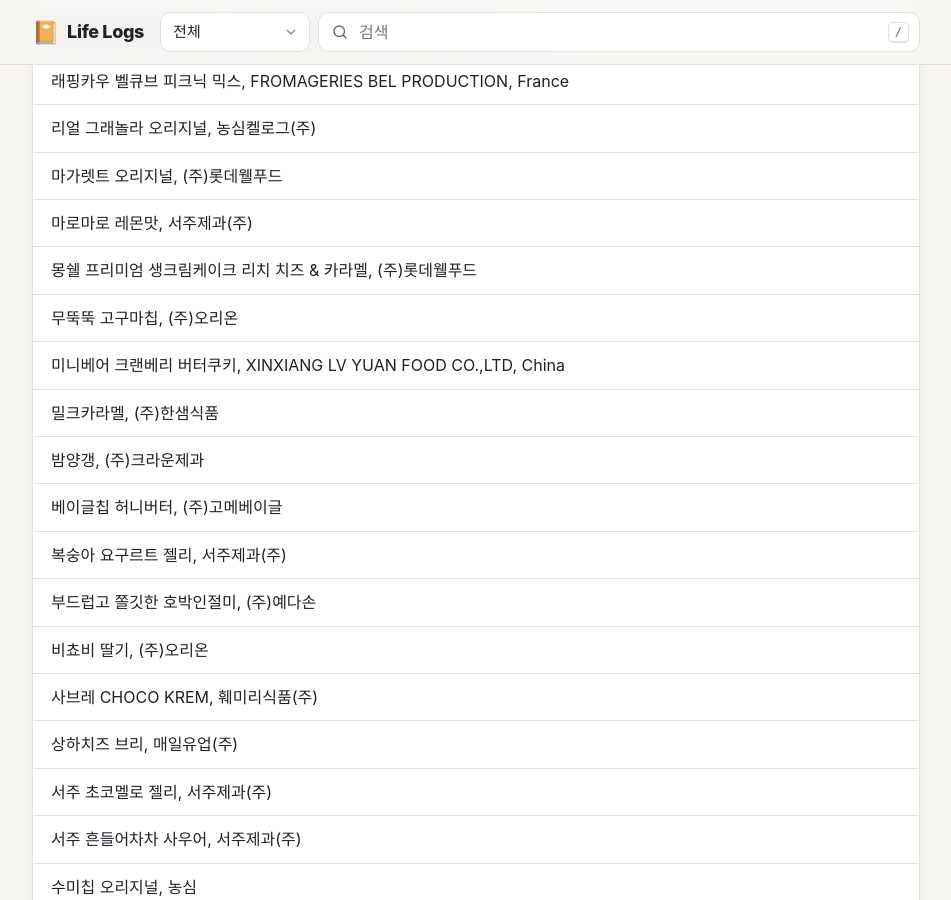
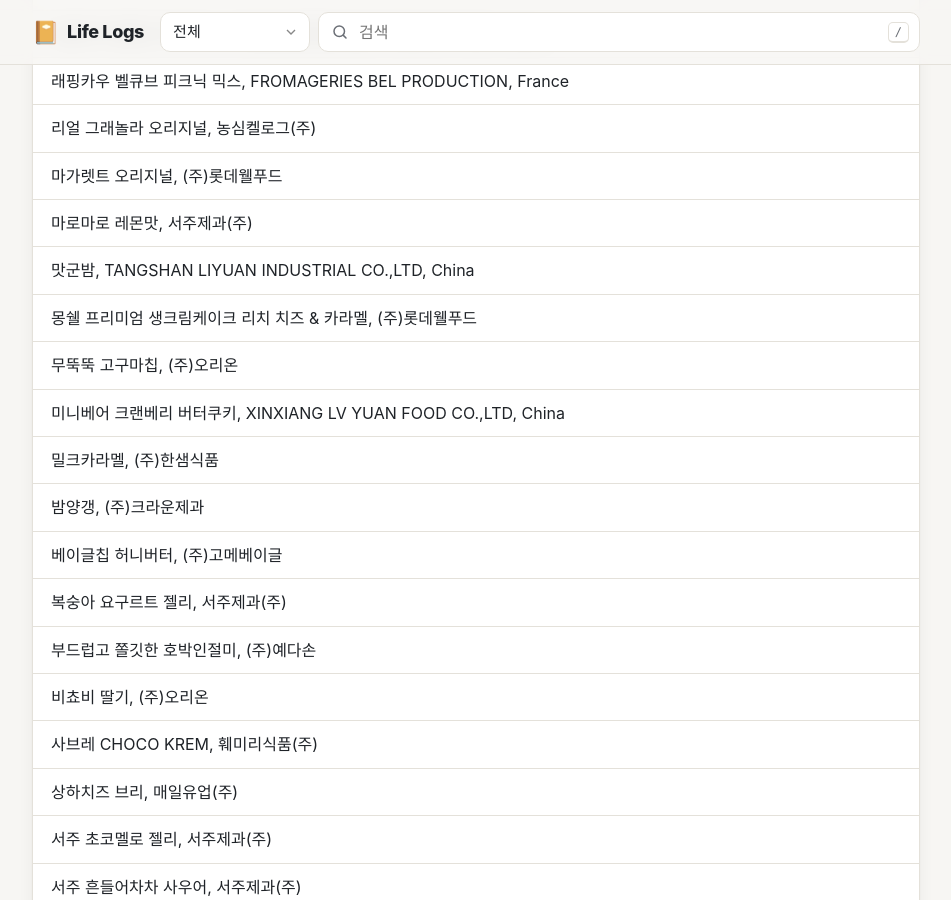
Before and after one commit to izeye/life-logs, a Jekyll site: the page built from foods.md, in a window 1280 px wide and 900 px high, scrolled down 555 px. Shown: the whole window, without its empty margins (164-1115 px from the left). Built offline with Jekyll 4.4.1, drawn with Linux system fonts in a browser that asks for light colours; some web fonts are replaced; our own code applies the rules of GitHub Pages for plain Markdown files; Markdown is read by kramdown in place of the engine named in the settings.

Commit message:
Add "맛군밤" entry
Co-Authored-By: Claude Opus 5.5 <noreply@anthropic.com>

```diff
--- a/foods.md
+++ b/foods.md
@@ -12,6 +12,7 @@
 * 리얼 그래놀라 오리지널, 농심켈로그(주)
 * 마가렛트 오리지널, (주)롯데웰푸드
 * 마로마로 레몬맛, 서주제과(주)
+* 맛군밤, TANGSHAN LIYUAN INDUSTRIAL CO.,LTD, China
 * 몽쉘 프리미엄 생크림케이크 리치 치즈 & 카라멜, (주)롯데웰푸드
 * 무뚝뚝 고구마칩, (주)오리온
 * 미니베어 크랜베리 버터쿠키, XINXIANG LV YUAN FOOD CO.,LTD, China
```
